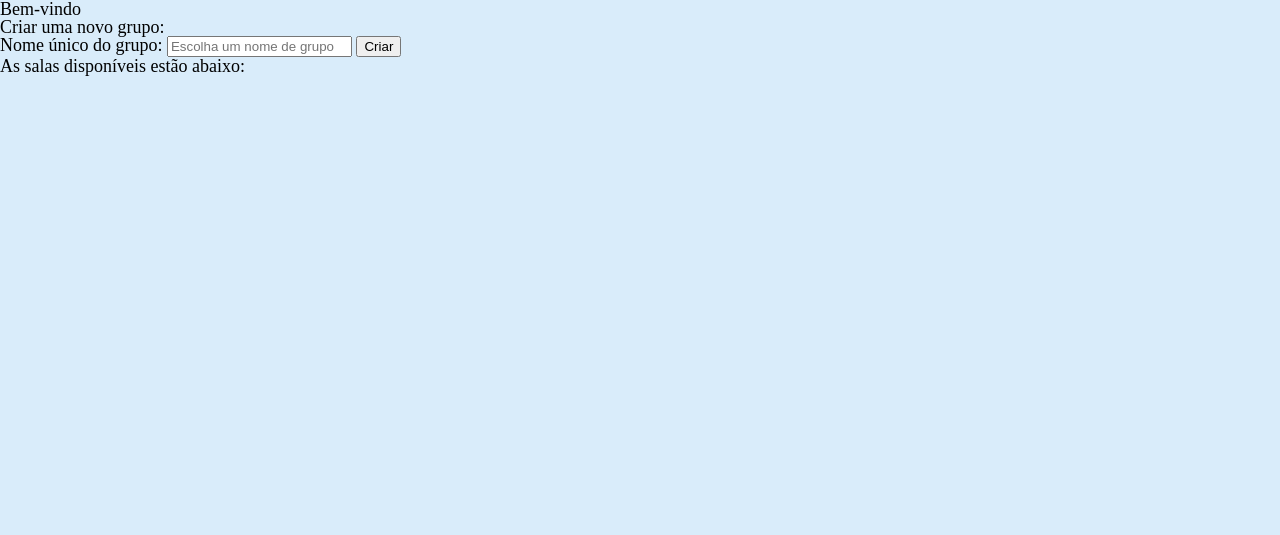
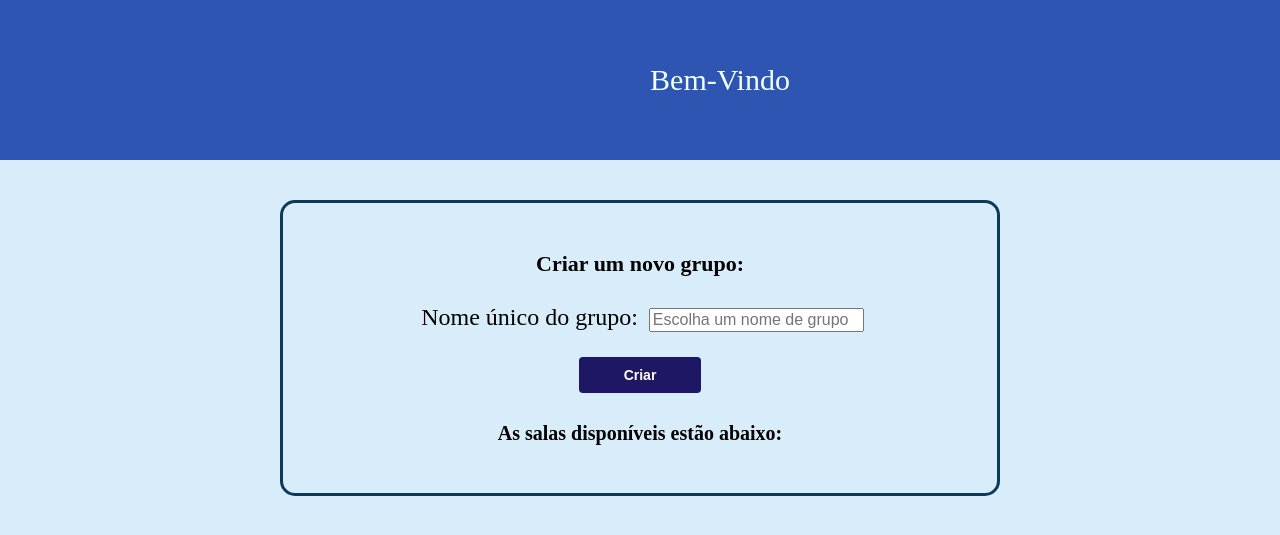
Before and after one commit to joaogui745/WebChat, a Flask app: page /lobby in a window 1280 px wide; the page is wider, and only the part inside the window is pictured. Shown: the top 535 px of that part. Run offline with Flask 3, Linux system fonts and the light colour scheme; the visitor is signed in with stand-in values (Sample User, id 1); some libraries are stand-ins or nearby versions.

Commit message:
css lobby

```diff
--- a/static/styles.css
+++ b/static/styles.css
@@ -17,7 +17,7 @@
     position: relative;
     width: 1440px;
 }
-.email-form{
+main{
     box-sizing: border-box;
     border-color: rgb(12, 59, 87);
     border-width: 3px;
@@ -34,8 +34,6 @@
     font-size: 22px;
     font-weight: bold;
     margin-bottom: 30px;
-}
-.email-form div{
 }
 .email-form label{
     display: block;
@@ -66,3 +64,36 @@
     transform: scale(1.05);
     cursor: pointer;
 }
+.create-room-form{
+    font-size: 24px;
+    margin-bottom: 15px;
+}
+.create-room-form label{
+    margin: 20px 5px;
+}
+.create-room-form input{
+    font-size: 16px;
+}
+.create-room-form button{
+    display: block;
+    margin: 25px auto;
+    width: 20%;
+    padding: 10px 0;
+    background: #1e1763;
+    color:rgb(255, 253, 240);
+    font-size: 14px;
+    font-weight: 600;
+    border: none;
+    border-radius: 4px;
+}
+.create-room-form button:hover{
+    background: #051453;
+    transition: 0.5s all;
+    transform: scale(1.05);
+    cursor: pointer;
+}
+.titulo-grupo{
+    font-size: 20px;
+    font-weight: 600;
+    margin-top: 30px;
+}
--- a/templates/lobby.html
+++ b/templates/lobby.html
@@ -1,6 +1,11 @@
 {% extends 'index.html' %} {% block content %}
-<h1>Bem-vindo {{name}}</h1>
-<h2>Criar uma novo grupo:</h2>
+<header>
+  <div class="caixa">
+      <h1>Bem-Vindo</h1>
+  </div>
+</header>
+<main>
+  <h2 class="titulo-principal">Criar um novo grupo:</h2>
   <div>
     <form method="post" class="create-room-form">
       <label>Nome único do grupo:</label>
@@ -19,7 +24,7 @@
     </ul>
     {% endif %}
   </div>
-<h2>As salas disponíveis estão abaixo:</h2>
+  <h2 class="titulo-grupo">As salas disponíveis estão abaixo:</h2>
   <div class="groups" id="groups"></div>
-
+</main>
 {% endblock %}
--- a/templates/login.html
+++ b/templates/login.html
@@ -4,6 +4,7 @@
       <h1>Entre no Chat Online</h1>
   </div>
 </header>
+<main>
   <form method="post" class="email-form">
     <h2 class="titulo-principal">Insira um e-mail válido para entrar no aplicativo</h2>
     <div form-centralizado>
@@ -37,4 +38,5 @@
     </div>
     <button type="submit" name="create" class="create-btn">Entrar</button>
   </form>
+</main>
 {% endblock %}
```
Lines whose indentation alone changed are shown as unchanged.
